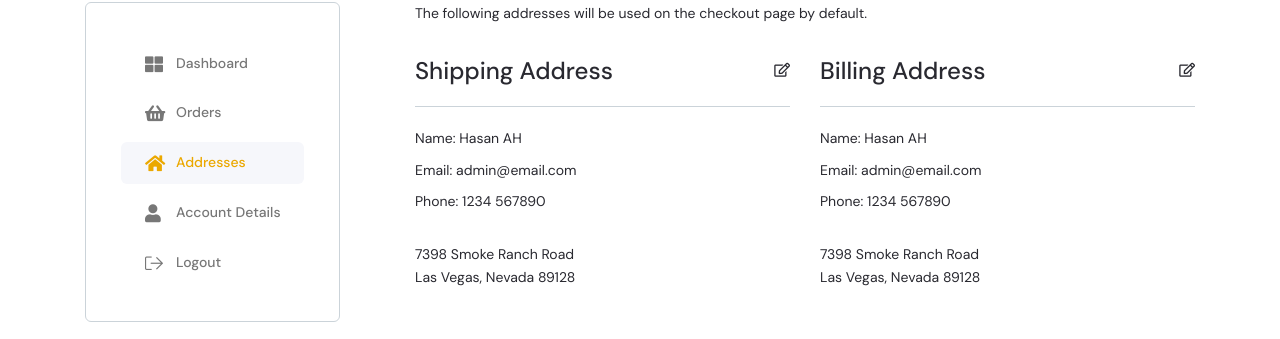
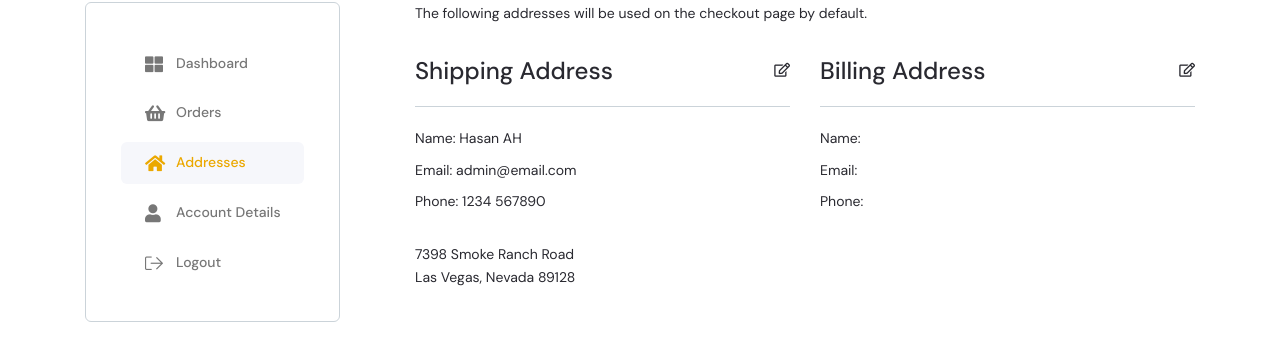
Before and after one commit to Somar-sabe/shisha, a Next.js app: page /dashboard/addresses-edit in a window 1280 px wide. Shown: the part 456-795 px from the top of the page. Built offline with nearby package versions, Linux system fonts and the light colour scheme.

Commit message:
sdshdsdaadsassadd

```diff
--- a/src/app/dashboard/addresses-edit/page.js
+++ b/src/app/dashboard/addresses-edit/page.js
@@ -30,10 +30,10 @@ const UserAddress = () => {
                             <Link href="/dashboard/addresses-edit/billing" className="address-edit"><i className="far fa-edit" /></Link>
                         </div>
                         <ul className="address-details">
-                            <li>Name: {userAddress.billingAddress.name}</li>
-                            <li>Email: {userAddress.billingAddress.email}</li>
-                            <li>Phone: {userAddress.billingAddress.phone}</li>
-                            <li className="mt--30">{userAddress.billingAddress.street} <br /> {`${userAddress.billingAddress.state}, ${userAddress.billingAddress.city} ${userAddress.billingAddress.postCode}` }</li>
+                            <li>Name: </li>
+                            <li>Email: </li>
+                            <li>Phone:</li>
+                            <li className="mt--30"> <br /> </li>
                         </ul>
                     </div>
                 </div>
```
